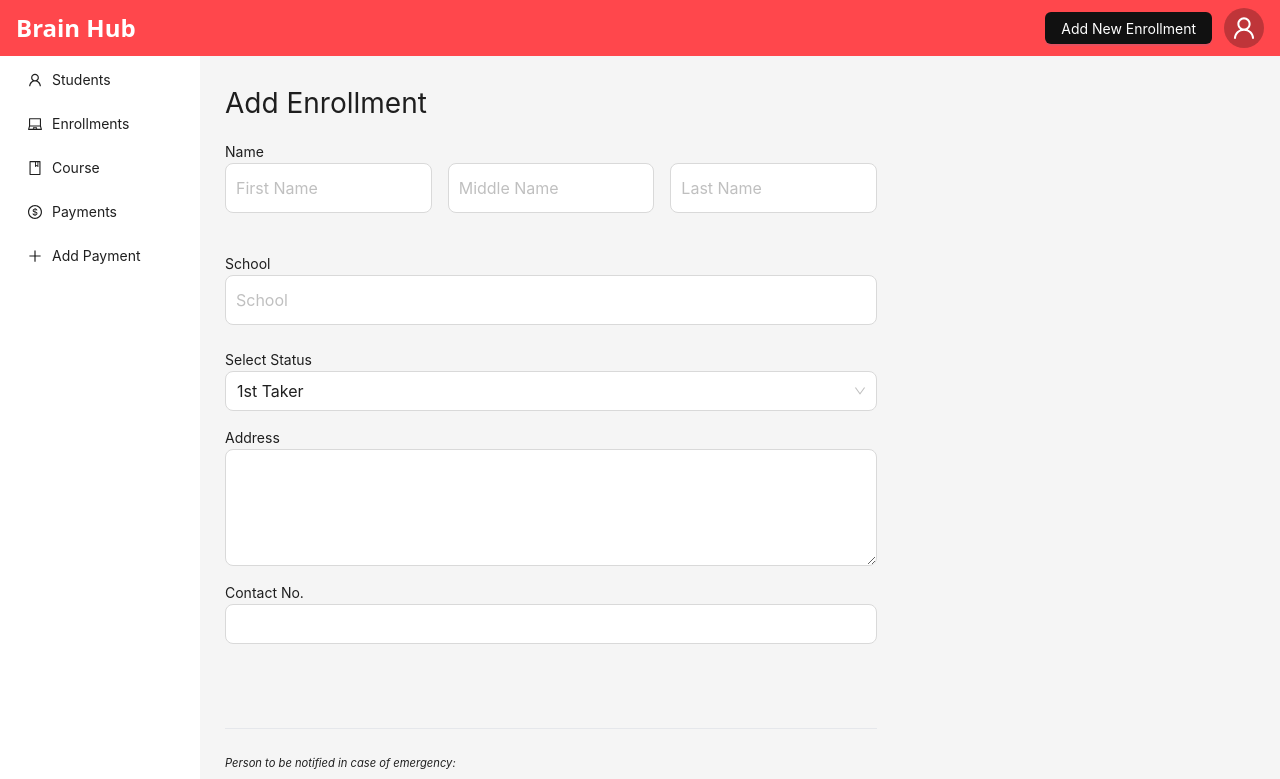
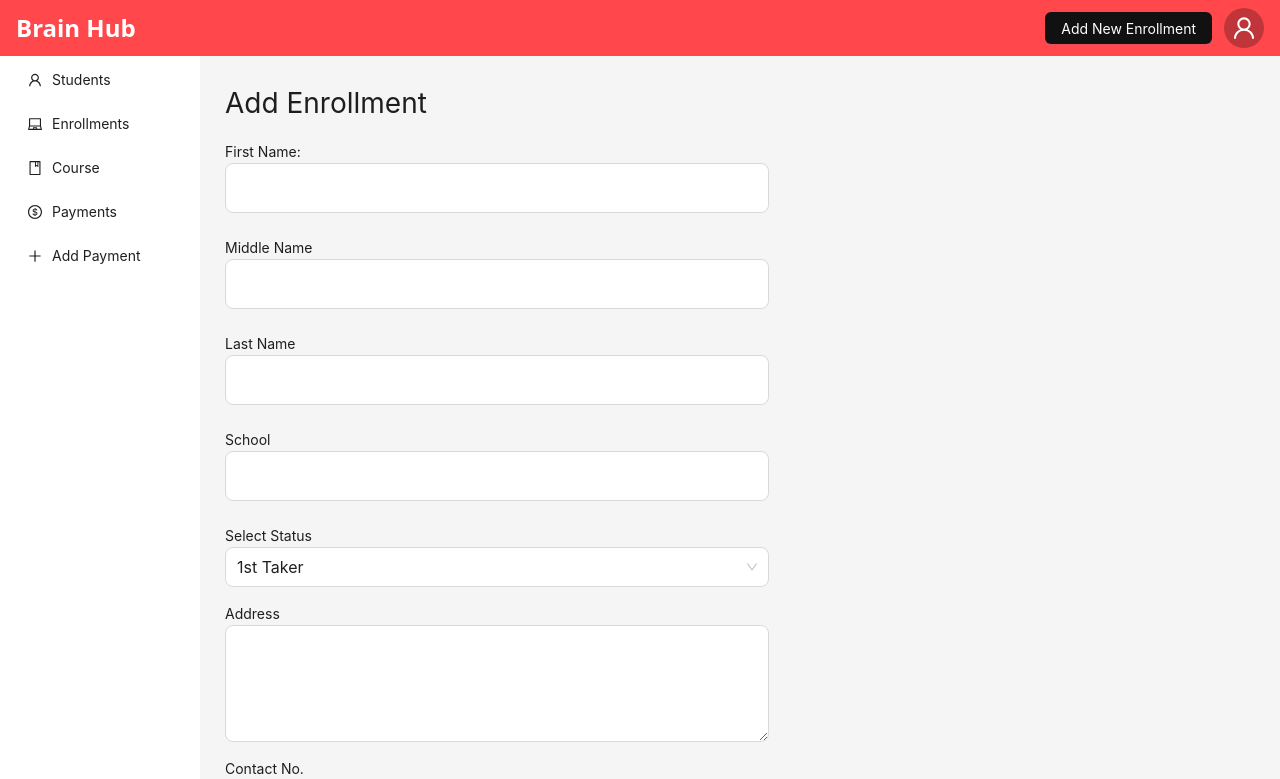
Before and after one commit to erbibords/brainhub-client, a React (Vite) app: page /add-enrollment in a window 1280 px wide. Shown: the top 779 px of the page. Built offline with nearby package versions, Linux system fonts and the light colour scheme.

Commit message:
initial commit pages

```diff
--- a/src/pages/enrollment/add-enrollment.jsx
+++ b/src/pages/enrollment/add-enrollment.jsx
@@ -90,7 +90,7 @@ const Enrollment = () => {
     <Layout style={{ minHeight: "100vh" }}>
       <Sidebar />
       <Layout className="site-layout">
-        <Content style={{ margin: "25px 25px", paddingRight: screenWidth <= 1024 ? 0 : "35%" }}>
+        <Content style={{ margin: "25px 25px", paddingRight: screenWidth <= 1024 ? 0 : "45%" }}>
         <Form
           name="enrollment"
           initialValues={{ remember: true }}
@@ -100,7 +100,7 @@ const Enrollment = () => {
 
           <div>
             <h1 style={{ fontSize: "2em", marginBottom: initialMarginBottom }}>Add Enrollment</h1>
-            <div style={{ display: "flex", flexDirection: "row", marginBottom: initialMarginBottom }}>
+            {/* <div style={{ display: "flex", flexDirection: "row", marginBottom: initialMarginBottom }}>
               <div style={{ flex: 1, marginRight: "1rem" }}>
                 <span>Name</span>
                 <Form.Item
@@ -131,13 +131,39 @@ const Enrollment = () => {
                 </Form.Item>
 
               </div>
-            </div>
+            </div> */}
+
+                <span>First Name:</span>
+                <Form.Item
+                    name="fname"
+                    rules={[{ required: true, message: "Please input your School" }]}
+                >
+                <CustomInput type="text" name="first_name" placeholder="" onChange={handleChange} />
+                </Form.Item>
+
+                <span>Middle Name</span>
+                <Form.Item
+                    name="mname"
+                    rules={[{ required: true, message: "Please input your Middle Name" }]}
+                >
+                <CustomInput type="text" name="middleName" placeholder="" onChange={handleChange} />
+                </Form.Item>
+
+                <span>Last Name</span>
+                <Form.Item
+                    name="lname"
+                    rules={[{ required: true, message: "Please input your Last Name" }]}
+                >
+                <CustomInput type="text" name="lastName" placeholder="" onChange={handleChange} />
+                </Form.Item>
+
+
                 <span>School</span>
                 <Form.Item
                     name="school"
                     rules={[{ required: true, message: "Please input your School" }]}
                 >
-                <CustomInput type="text" name="school" placeholder="School" onChange={handleChange} />
+                <CustomInput type="text" name="school" placeholder="" onChange={handleChange} />
                 </Form.Item>
 
                 <span>Select Status</span>
```
